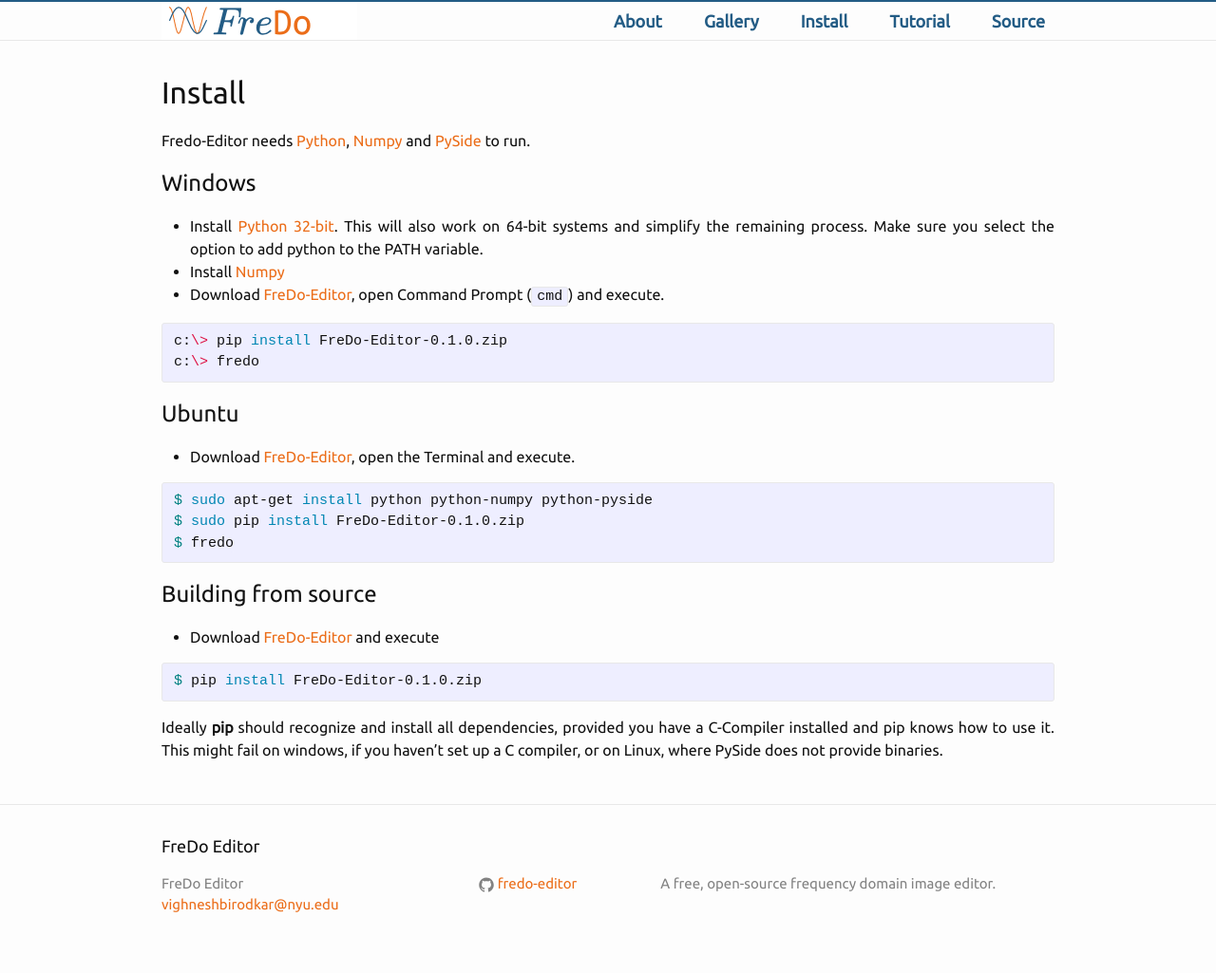
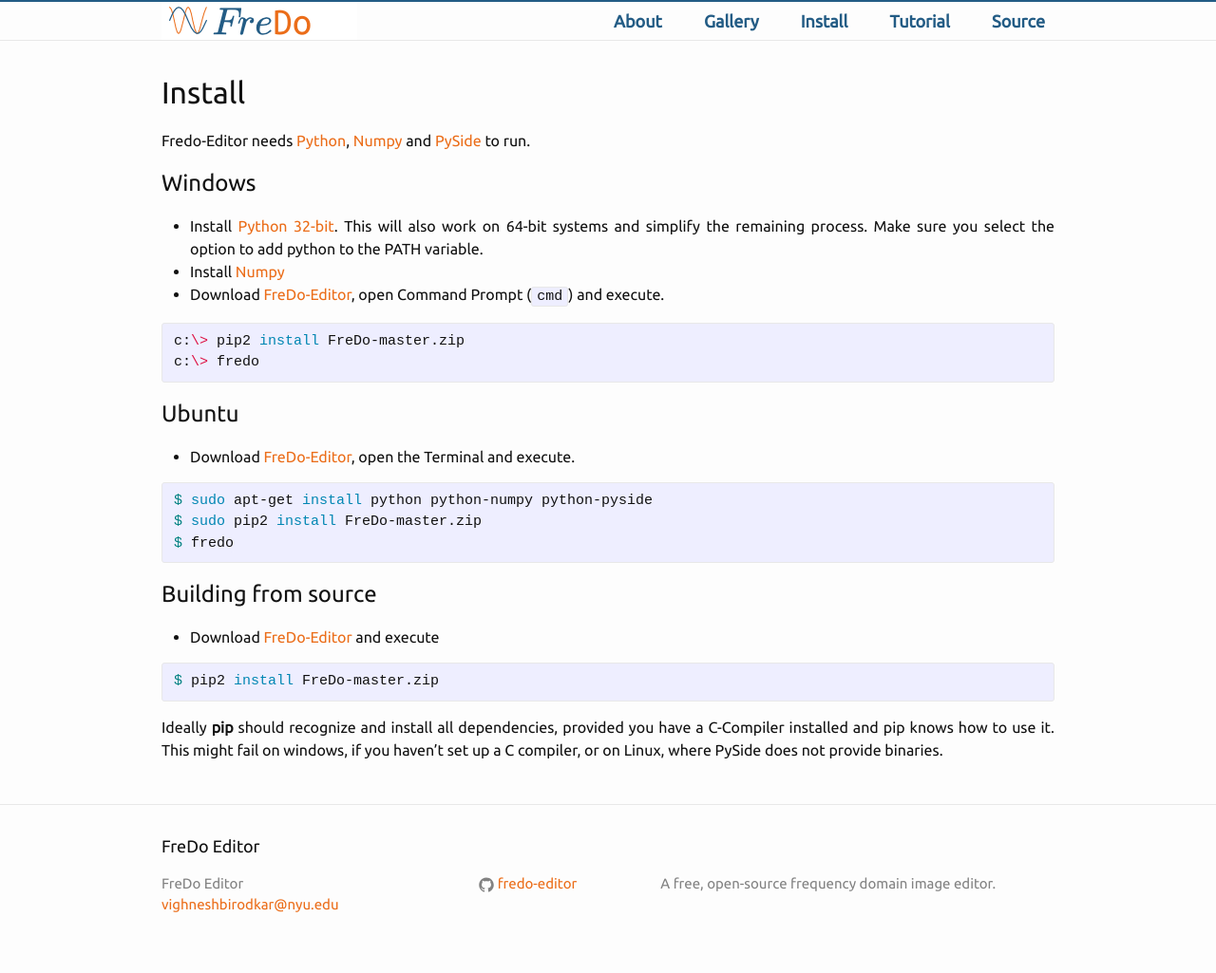
Before and after one commit to fredo-editor/fredo-editor.github.io, a Jekyll site: the page built from install.md, in a window 1280 px wide. Shown: the whole page at 95% size. Built offline with Jekyll 4.4.1, drawn with Linux system fonts in a browser that asks for light colours.

Commit message:
Update instal instructions
Update link to source files and update commands to python2 equivalents.

```diff
--- a/install.md
+++ b/install.md
@@ -2,7 +2,7 @@
 layout: default
 title: Install
 permalink: /install/
-fredo-link: https://dl.dropboxusercontent.com/u/74846509/fredo/FreDo-Editor-0.1.0-dev.zip
+fredo-link: https://codeload.github.com/fredo-editor/FreDo/zip/refs/heads/master
 ---
 # Install
 
@@ -16,7 +16,7 @@
 * Install [Numpy](http://sourceforge.net/projects/numpy/files/NumPy/1.9.2/numpy-1.9.2-win32-superpack-python2.7.exe/download)
 * Download [FreDo-Editor]({{ page.fredo-link }}), open Command Prompt (`cmd`) and execute.
 {% highlight bash %}
-c:\> pip install FreDo-Editor-0.1.0.zip
+c:\> pip2 install FreDo-master.zip
 c:\> fredo
 {% endhighlight %}
 
@@ -25,7 +25,7 @@
 * Download [FreDo-Editor]({{ page.fredo-link }}), open the Terminal and execute.
 {% highlight bash %}
 $ sudo apt-get install python python-numpy python-pyside
-$ sudo pip install FreDo-Editor-0.1.0.zip
+$ sudo pip2 install FreDo-master.zip
 $ fredo
 {% endhighlight %}
 
@@ -33,7 +33,7 @@
 * Download [FreDo-Editor]({{ page.fredo-link }})
 and execute
 {% highlight bash %}
-$ pip install FreDo-Editor-0.1.0.zip
+$ pip2 install FreDo-master.zip
 {% endhighlight %}
 Ideally <b>pip</b> should recognize and install all dependencies, provided you
 have a C-Compiler installed and pip knows how to use it. This might fail on windows,
```
